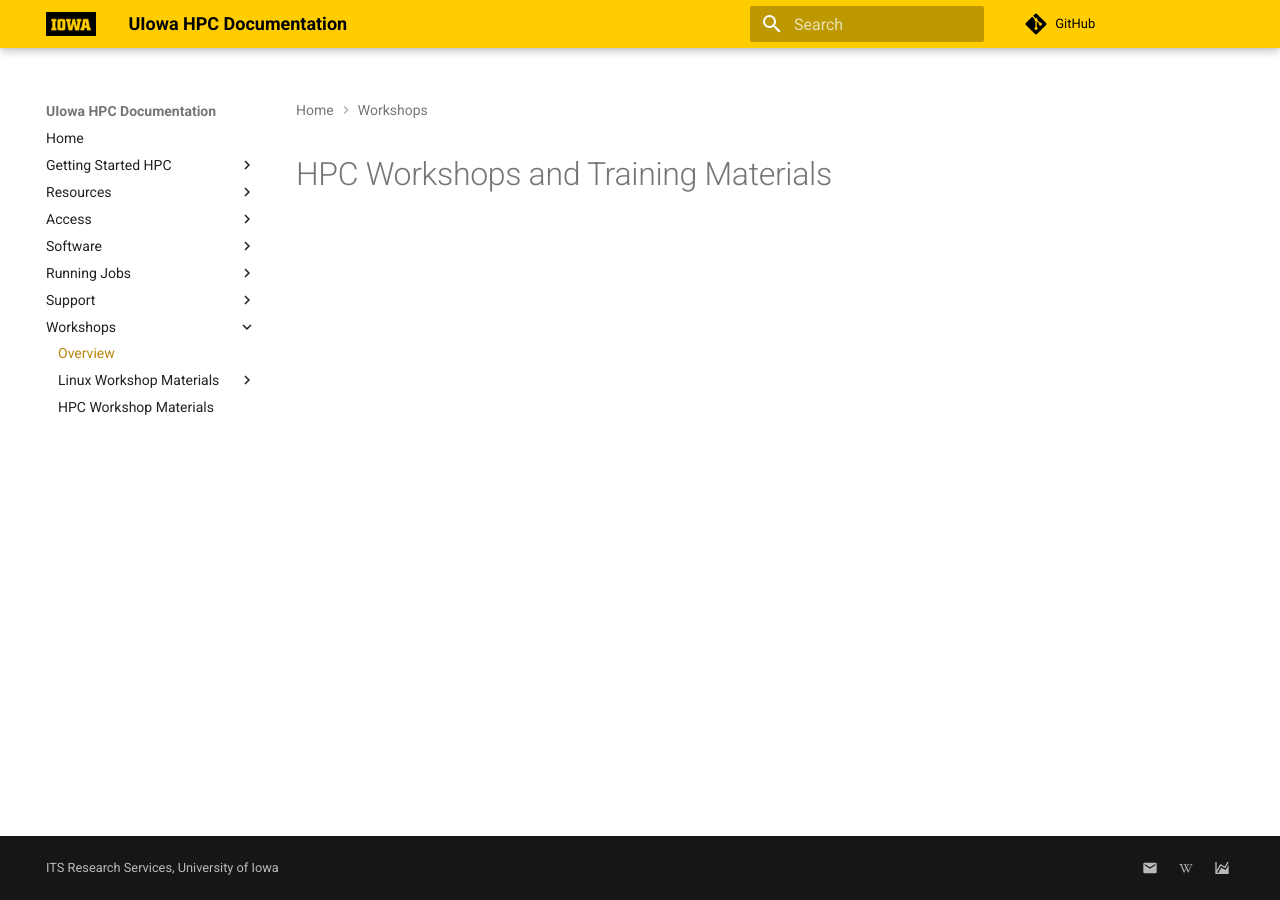
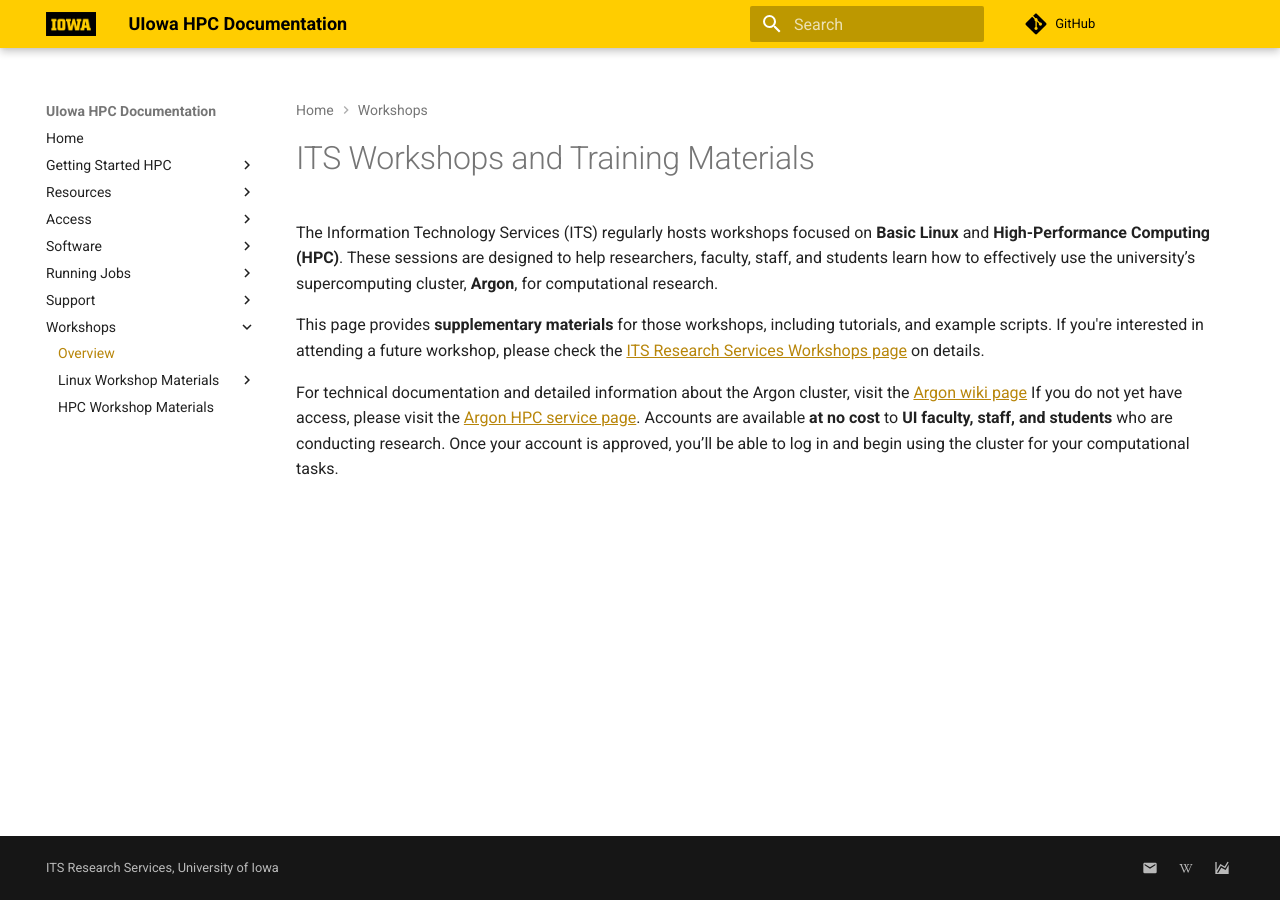
Before and after one commit to astrodoo/HPC_Documentation, an MkDocs documentation site: the page built from docs/workshops/overview/index.md, in a window 1280 px wide. Built offline with MkDocs 1.6.1 and Material for MkDocs 9.7.7, drawn with Linux system fonts in a browser that asks for light colours; comment, search, counter and statistics services are not loaded.

Commit message:
add workshop overview

```diff
--- a/docs/workshops/overview/index.md
+++ b/docs/workshops/overview/index.md
@@ -1,3 +1,7 @@
-<link rel="stylesheet" href="assets/stylesheets/images.css">
+# ITS Workshops and Training Materials
 
-# HPC Workshops and Training Materials
+The Information Technology Services (ITS) regularly hosts workshops focused on **Basic Linux** and **High-Performance Computing (HPC)**. These sessions are designed to help researchers, faculty, staff, and students learn how to effectively use the university’s supercomputing cluster, **Argon**, for computational research.
+
+This page provides **supplementary materials** for those workshops, including tutorials, and example scripts. If you're interested in attending a future workshop, please check the [ITS Research Services Workshops page](https://research.its.uiowa.edu/workshops) on details.
+
+For technical documentation and detailed information about the Argon cluster, visit the [Argon wiki page](https://uiowa.atlassian.net/wiki/spaces/hpcdocs/pages/76513466/Argon+Cluster) If you do not yet have access, please visit the [Argon HPC service page](https://research.its.uiowa.edu/our-services/computing-services/argon-high-performance-computing-hpc). Accounts are available **at no cost** to **UI faculty, staff, and students** who are conducting research. Once your account is approved, you’ll be able to log in and begin using the cluster for your computational tasks.
```
